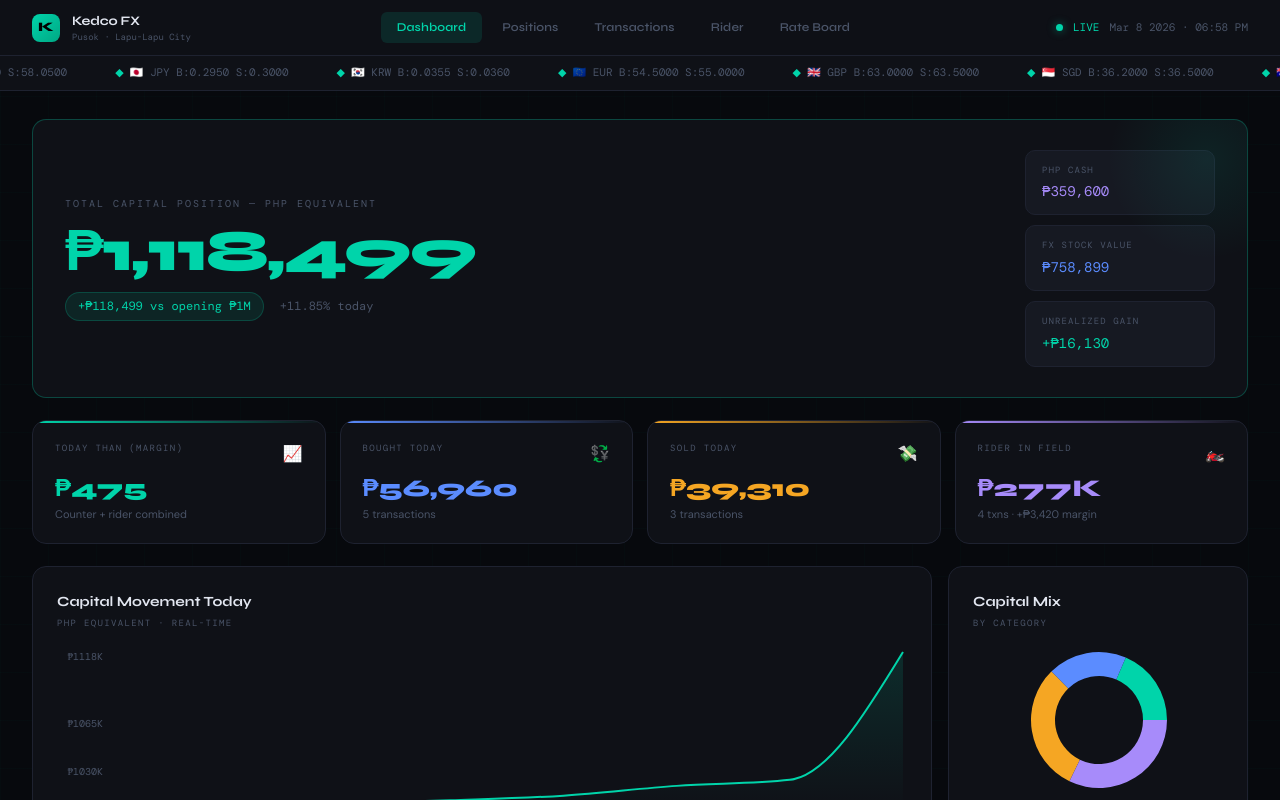
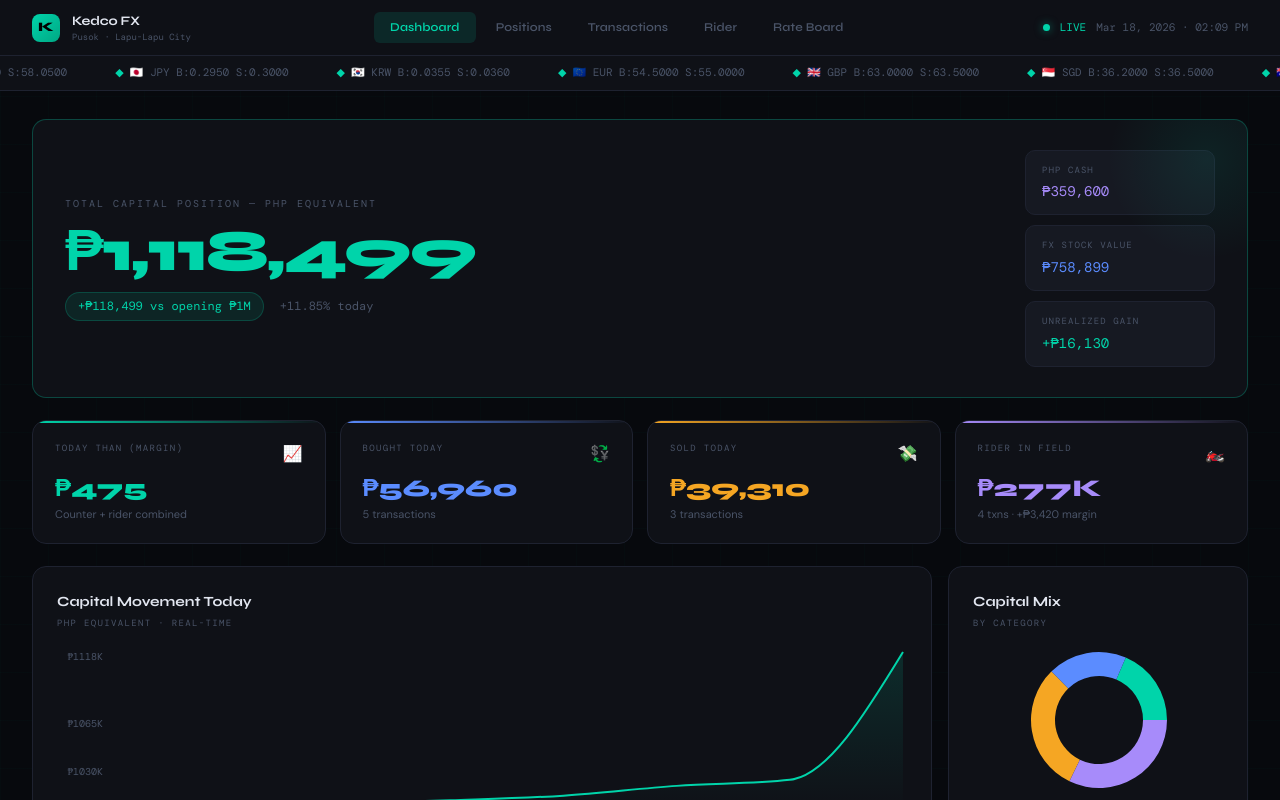
Before and after one commit to Shazam14/kedco-board, a Next.js app: page / in a window 1280 px wide. Shown: the top 800 px of the page. Built offline with nearby package versions, Linux system fonts and the light colour scheme.

Commit message:
Add live clock functionality to Nav component

```diff
--- a/src/app/page.tsx
+++ b/src/app/page.tsx
@@ -52,7 +52,19 @@ function Ticker() {
   );
 }
 
+function useLiveClock() {
+  const [now, setNow] = useState(new Date());
+  useEffect(() => {
+    const t = setInterval(() => setNow(new Date()), 1000);
+    return () => clearInterval(t);
+  }, []);
+  return now;
+}
+
 function Nav({ active, set }: { active:string; set:(s:string)=>void }) {
+  const now = useLiveClock();
+  const dateStr = now.toLocaleDateString('en-US', { month:'short', day:'numeric', year:'numeric' });
+  const timeStr = now.toLocaleTimeString('en-US', { hour:'2-digit', minute:'2-digit', hour12:true });
   const tabs = ['Dashboard','Positions','Transactions','Rider','Rate Board'];
   return (
     <nav style={S.nav}>
@@ -71,7 +83,7 @@ function Nav({ active, set }: { active:string; set:(s:string)=>void }) {
       <div style={{ display:'flex', alignItems:'center', gap:10 }}>
         <div style={{ width:7, height:7, borderRadius:'50%', background:'#00d4aa', boxShadow:'0 0 8px #00d4aa88' }} />
         <span style={{ fontFamily:"'DM Mono',monospace", fontSize:11, color:'#00d4aa' }}>LIVE</span>
-        <span style={{ fontFamily:"'DM Mono',monospace", fontSize:11, color:'#4a5468' }}>Mar 8 2026 · 06:58 PM</span>
+        <span style={{ fontFamily:"'DM Mono',monospace", fontSize:11, color:'#4a5468' }}>{dateStr} · {timeStr}</span>
       </div>
     </nav>
   );
```
